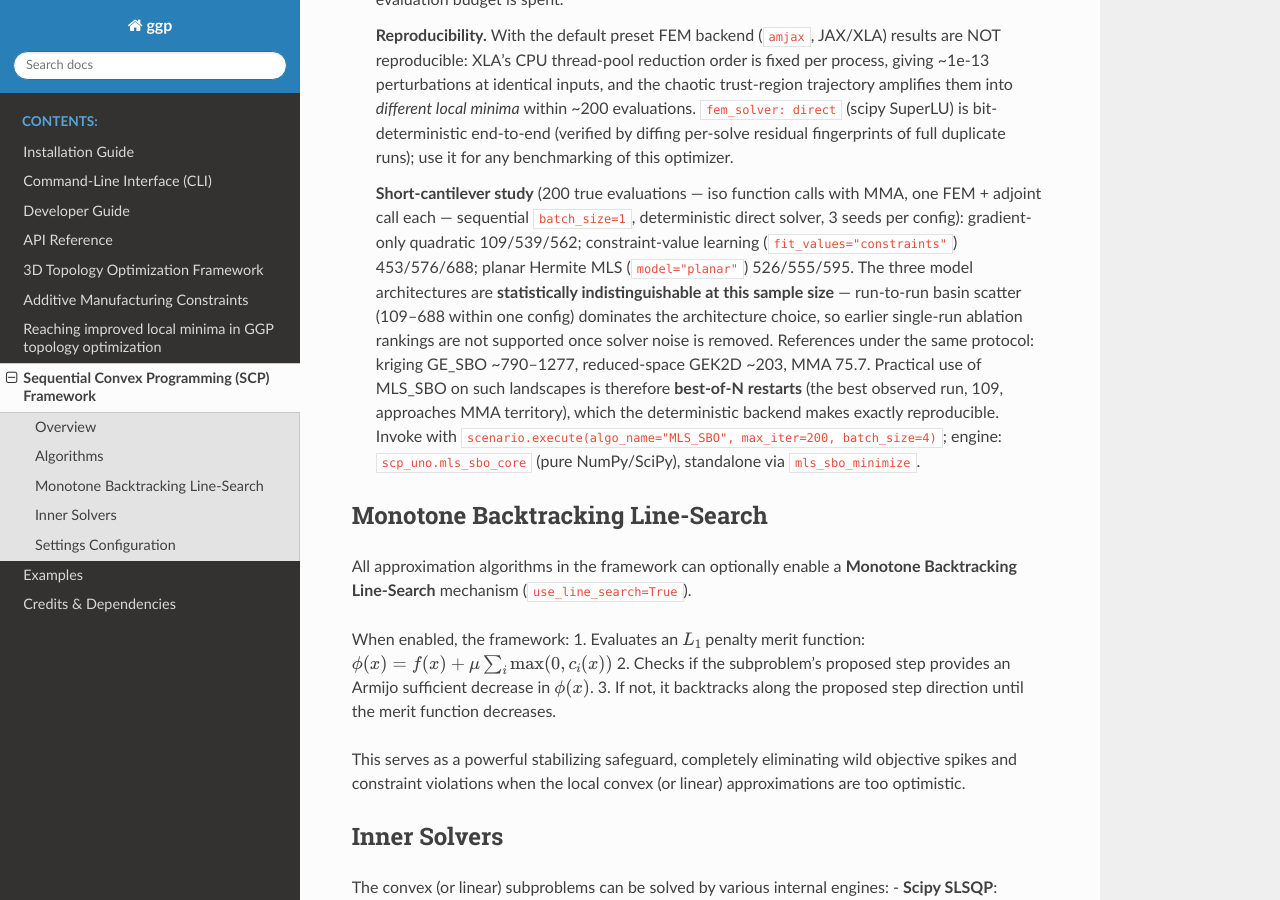
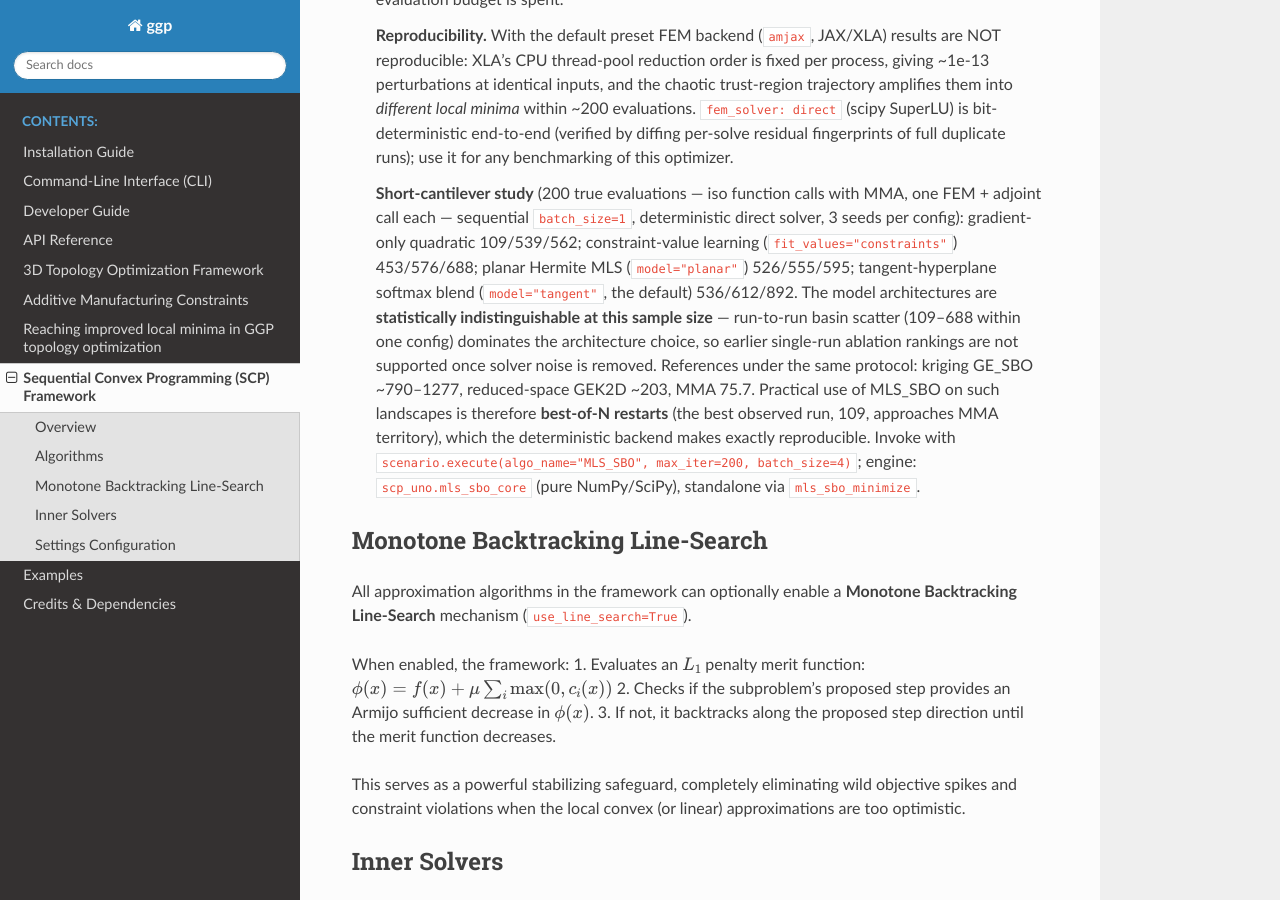
Before and after one commit to SimoneConiglio/generalized_geometry_projection, a Sphinx documentation site: the page built from docs/scp_uno_guide.rst, in a window 1280 px wide and 900 px high, scrolled down 2447 px. Built offline with Sphinx 7.4.7 and the Read the Docs theme 3.1.0, drawn with Linux system fonts in a browser that asks for light colours.

Commit message:
Docs: add tangent-surrogate row to the deterministic study
Co-Authored-By: Claude Fable 5 <noreply@anthropic.com>
Claude-Session: https://claude.ai/code/session_01CG7waKSaRC4EUnPzca3QFu

```diff
--- a/docs/scp_uno_guide.rst
+++ b/docs/scp_uno_guide.rst
@@ -127,7 +127,8 @@ The framework provides seven major algorithms:
    deterministic direct solver, 3 seeds per config): gradient-only
    quadratic 109/539/562; constraint-value learning
    (``fit_values="constraints"``) 453/576/688; planar Hermite MLS
-   (``model="planar"``) 526/555/595. The three model architectures are
+   (``model="planar"``) 526/555/595; tangent-hyperplane softmax blend
+   (``model="tangent"``, the default) 536/612/892. The model architectures are
    **statistically indistinguishable at this sample size** — run-to-run
    basin scatter (109–688 within one config) dominates the architecture
    choice, so earlier single-run ablation rankings are not supported once
```
